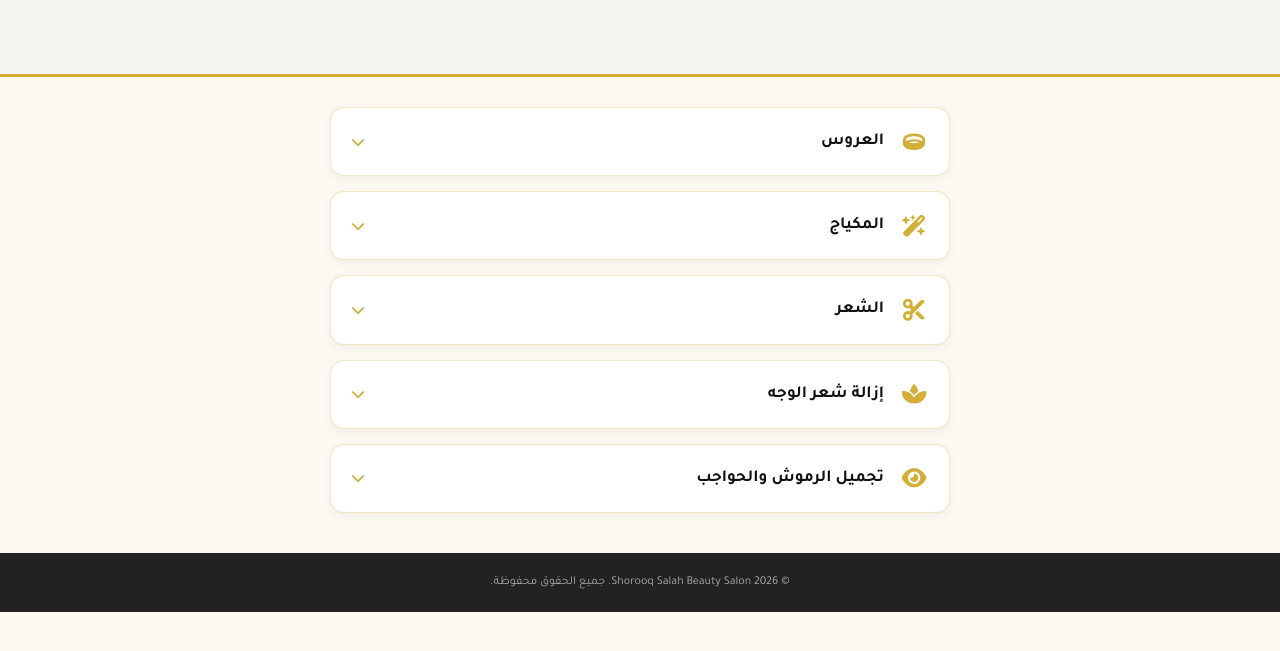
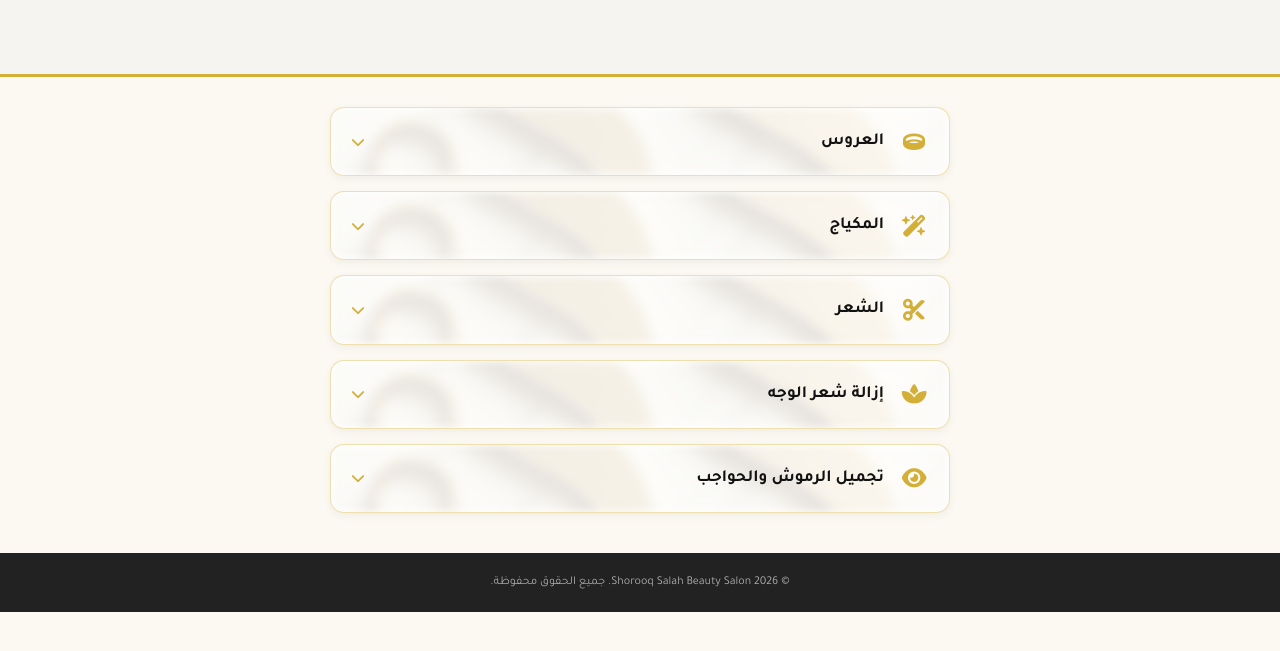
Before and after one commit to webify-jo/Shorooq-menu, a plain HTML site: page index.html in a window 1280 px wide. Shown: the part 143-794 px from the top of the page. Drawn offline with Linux system fonts and the light colour scheme.

Commit message:
Update style.css

```diff
--- a/style.css
+++ b/style.css
@@ -3,7 +3,7 @@
     --secondary-color: #fcf8f2;
     --text-dark: #111111;
     --white: #ffffff;
-    --shadow: 0 4px 20px rgba(212, 175, 55, 0.15);
+    --shadow: 0 4px 20px rgba(212, 175, 55, 0.2);
 }
 
 * {
@@ -19,7 +19,7 @@ body {
     line-height: 1.6;
 }
 
-/* الهيدر: صورة اللوجو المموهة في الأعلى */
+/* الهيدر: صورة اللوجو المموهة في الأعلى مع الاسم الذهبي والوصف الأسود */
 .header {
     position: relative;
     height: 220px;
@@ -62,14 +62,14 @@ body {
     font-size: 28px;
     font-weight: 800;
     letter-spacing: 3px;
-    color: #b89728;
+    color: #b89728; /* ذهبي */
     text-shadow: 0 2px 4px rgba(255, 255, 255, 0.9);
     margin-bottom: 4px;
 }
 
 .subtitle {
     font-size: 12px;
-    color: #000000;
+    color: #000000; /* أسود رسمي غامق */
     font-weight: 800;
     letter-spacing: 5px;
     text-transform: uppercase;
@@ -85,15 +85,28 @@ body {
     gap: 15px;
 }
 
-/* مربعات الأقسام (Cards) */
+/* مربعات الأقسام مع خلفية اللوجو المموهة داخلها */
 .category-card {
-    background: var(--white);
+    background: rgba(255, 255, 255, 0.92);
     border-radius: 14px;
     box-shadow: 0 3px 10px rgba(0,0,0,0.05);
-    border: 1px solid rgba(212, 175, 55, 0.3);
+    border: 1px solid rgba(212, 175, 55, 0.4);
     cursor: pointer;
     overflow: hidden;
     transition: all 0.3s ease;
+    position: relative;
+}
+
+.category-card::before {
+    content: '';
+    position: absolute;
+    inset: 0;
+    background-image: url('46d3a387-3bd2-41bc-b02e-7036661c0460.jpeg');
+    background-size: cover;
+    background-position: center;
+    filter: blur(5px);
+    opacity: 0.12;
+    z-index: 0;
 }
 
 .category-card:hover {
@@ -102,6 +115,8 @@ body {
 }
 
 .card-header {
+    position: relative;
+    z-index: 1;
     padding: 20px;
     display: flex;
     align-items: center;
@@ -135,9 +150,11 @@ body {
 /* محتوى الخدمات داخل المربع */
 .card-content {
     display: none;
+    position: relative;
+    z-index: 1;
     padding: 0 20px 20px 20px;
     border-top: 1px dashed rgba(212, 175, 55, 0.4);
-    background: #ffffff;
+    background: rgba(255, 255, 255, 0.96);
 }
 
 .service-item {
```
